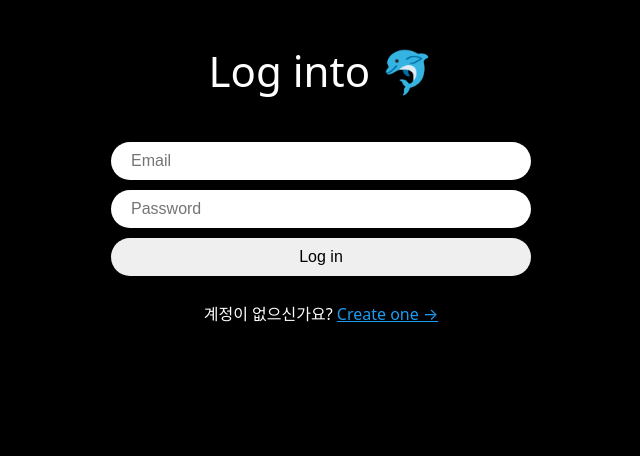
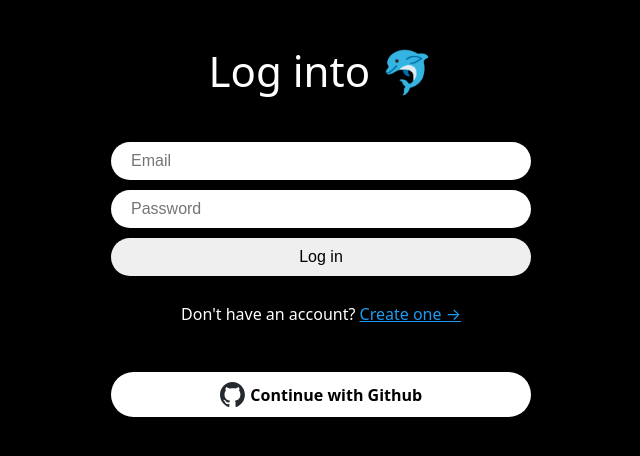
Before and after one commit to volant97/Twitter-CloneCoding, a React (Vite) app: page /login in a window 1280 px wide. Shown: the top 456 px of the page, without its empty margins (319-959 px from the left). Built offline with nearby package versions, Linux system fonts and the light colour scheme; no server answers.

Commit message:
[UPDATE] 3.6 깃허브 로그인

```diff
--- /dev/null
+++ b/src/components/GithubBtn.tsx
@@ -0,0 +1,52 @@
+import {
+  GithubAuthProvider,
+  signInWithPopup,
+  // signInWithRedirect,
+} from "firebase/auth";
+import styled from "styled-components";
+import { auth } from "../firebase";
+import { useNavigate } from "react-router-dom";
+
+function GithubBtn() {
+  const navigate = useNavigate();
+
+  const onClick = async () => {
+    try {
+      const provider = new GithubAuthProvider();
+      await signInWithPopup(auth, provider); //팝업
+      // await signInWithRedirect(auth, provider); //리다이렉트
+      navigate("/");
+    } catch (error) {
+      console.error(error);
+    }
+  };
+
+  return (
+    <StButton onClick={onClick}>
+      <StLogo src="/github-logo.svg" />
+      Continue with Github
+    </StButton>
+  );
+}
+
+export default GithubBtn;
+
+const StButton = styled.span`
+  margin-top: 50px;
+  background-color: white;
+  color: black;
+  font-weight: 600;
+  width: 100%;
+  padding: 10px 20px;
+  border-radius: 50px;
+  border: 0;
+  display: flex;
+  gap: 5px;
+  justify-content: center;
+  align-items: center;
+  cursor: pointer;
+`;
+
+const StLogo = styled.img`
+  height: 25px;
+`;
--- a/src/routes/CreateAccount.tsx
+++ b/src/routes/CreateAccount.tsx
@@ -100,7 +100,7 @@ function CreateAccount() {
       </StForm>
       {error === "" ? null : <StError>{error}</StError>}
       <StSwitcher>
-        이미 계정이 있으신가요? <Link to="/login">Log in &rarr;</Link>
+        Already have an account? <Link to="/login">Log in &rarr;</Link>
       </StSwitcher>
     </StWrapper>
   );
--- a/src/routes/Home.tsx
+++ b/src/routes/Home.tsx
@@ -1,9 +1,13 @@
 import React from "react";
 import { auth } from "../firebase";
+import { useNavigate } from "react-router-dom";
 
 function Home() {
+  const navigate = useNavigate();
+
   const handleLogoutBtn = () => {
     auth.signOut();
+    navigate("/login");
   };
 
   return (
--- a/src/routes/Login.tsx
+++ b/src/routes/Login.tsx
@@ -11,6 +11,7 @@ import {
   StTitle,
   StWrapper,
 } from "../style/Login";
+import GithubBtn from "../components/GithubBtn";
 
 function Login() {
   const navigate = useNavigate();
@@ -75,8 +76,10 @@ function Login() {
       </StForm>
       {error === "" ? null : <StError>{error}</StError>}
       <StSwitcher>
-        계정이 없으신가요? <Link to="/create-account">Create one &rarr;</Link>
+        Don't have an account?{" "}
+        <Link to="/create-account">Create one &rarr;</Link>
       </StSwitcher>
+      <GithubBtn />
     </StWrapper>
   );
 }
```
Also changed, not shown: public/github-logo.svg (added).
